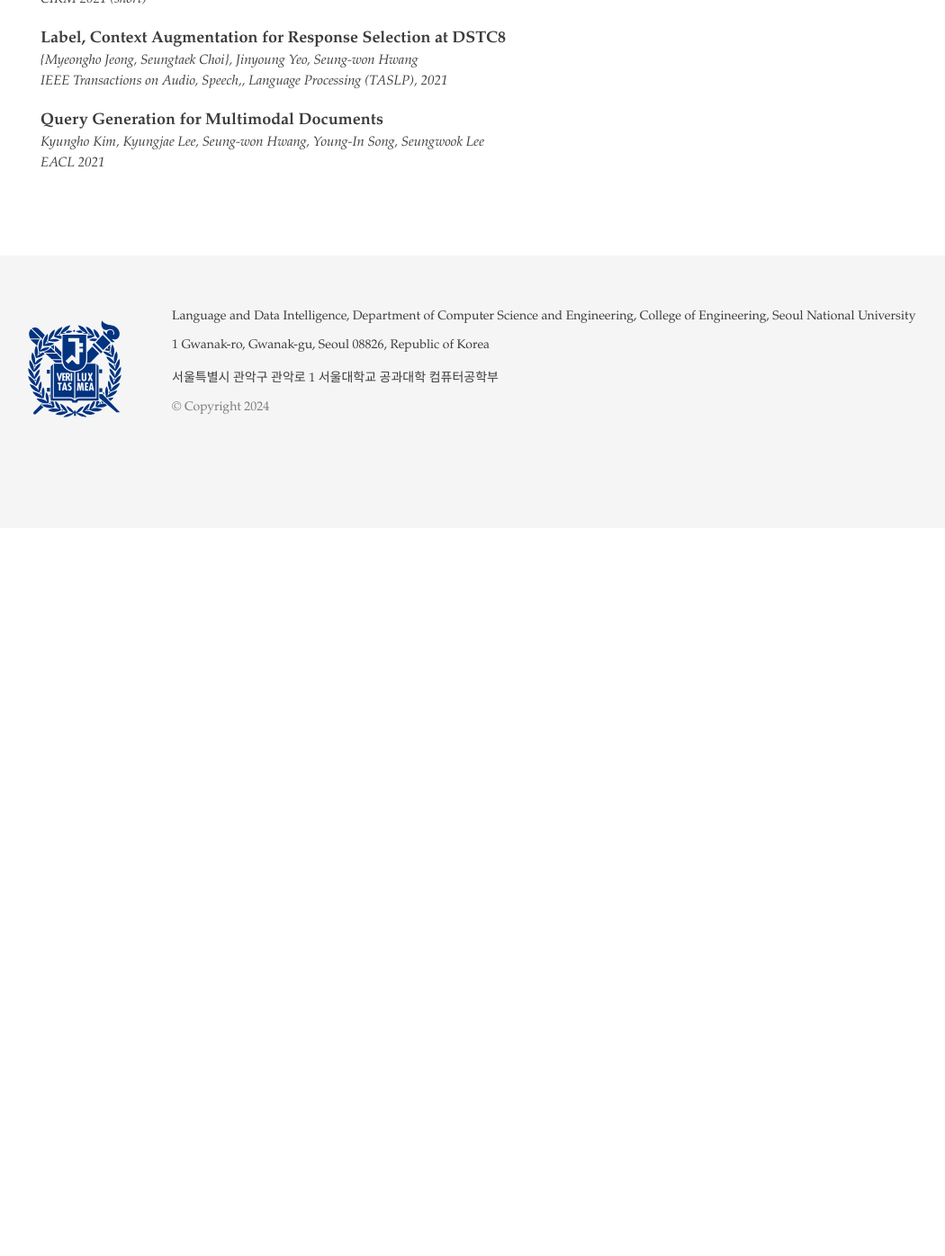
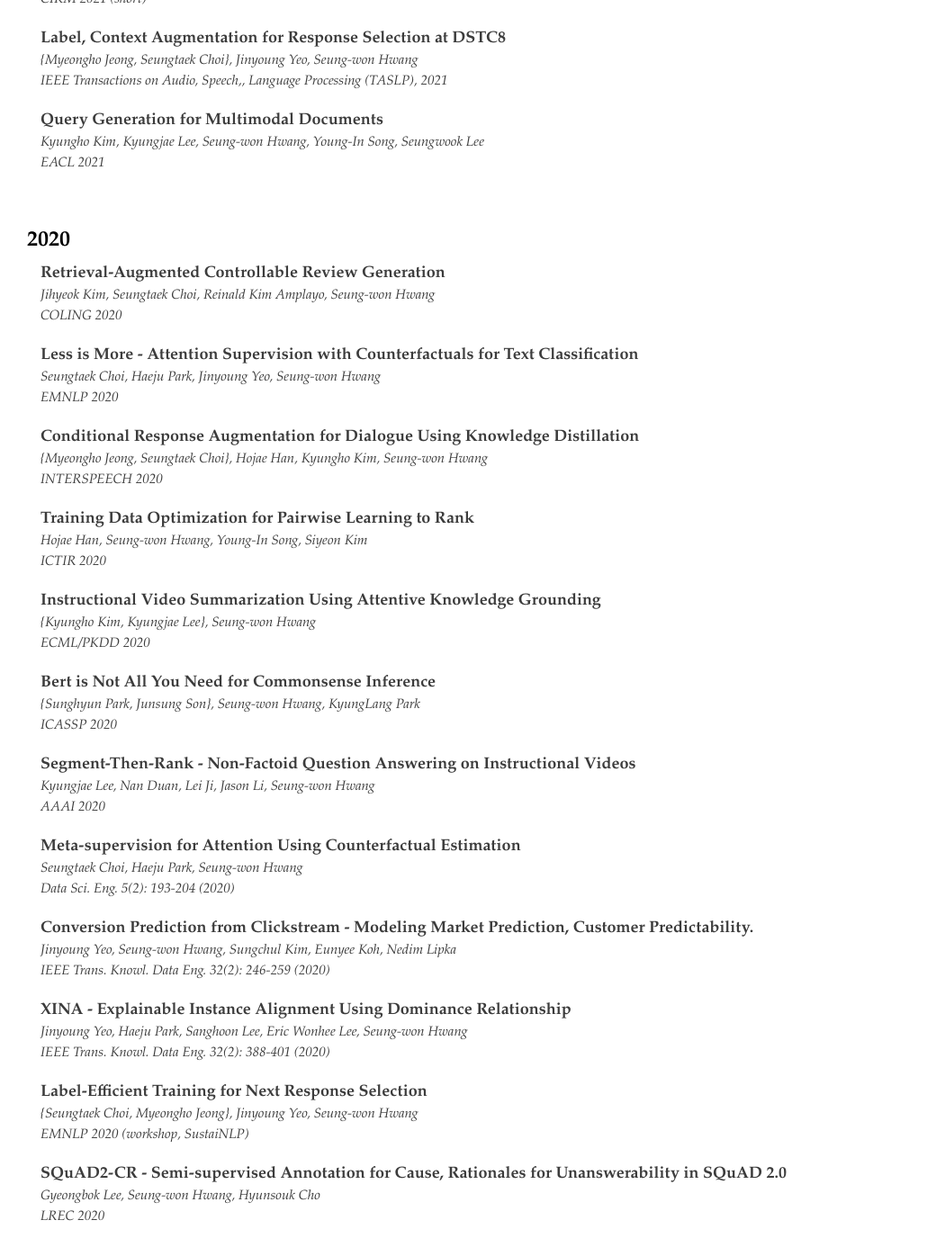
Before and after one commit to ldilab/ldilab.github.io, a Jekyll site: the page built from publications.html, in a window 1280 px wide and 1400 px high, scrolled down 3515 px. Shown: the top 1396 px of the window at 90% size, without its empty margins (0-1050 px from the left). Built offline with Jekyll 4.4.1, drawn with Linux system fonts in a browser that asks for light colours; before the commit the page ends 4102 px from its top, so only the background shows below that.

Commit message:
added 2020

```diff
--- a/_data/publications.yml
+++ b/_data/publications.yml
@@ -155,3 +155,56 @@
       Lee
     venue: EACL 2021
     link: https://doi.org/10.18653/v1/2021.eacl-main.54
+- year: 2020
+  papers:
+  - title: Retrieval-Augmented Controllable Review Generation
+    authors: Jihyeok Kim, Seungtaek Choi, Reinald Kim Amplayo, Seung-won Hwang
+    venue: COLING 2020
+    link: https://doi.org/10.18653/v1/2020.coling-main.207
+  - title: Less is More - Attention Supervision with Counterfactuals for Text Classification
+    authors: Seungtaek Choi, Haeju Park, Jinyoung Yeo, Seung-won Hwang
+    venue: EMNLP 2020
+    link: https://doi.org/10.18653/v1/2020.emnlp-main.543
+  - title: Conditional Response Augmentation for Dialogue Using Knowledge Distillation
+    authors: '{Myeongho Jeong, Seungtaek Choi}, Hojae Han, Kyungho Kim, Seung-won
+      Hwang'
+    venue: INTERSPEECH 2020
+    link: https://doi.org/10.21437/Interspeech.2020-1968
+  - title: Training Data Optimization for Pairwise Learning to Rank
+    authors: Hojae Han, Seung-won Hwang, Young-In Song, Siyeon Kim
+    venue: ICTIR 2020
+    link: https://doi.org/10.1145/3409256.3409824
+  - title: Instructional Video Summarization Using Attentive Knowledge Grounding
+    authors: '{Kyungho Kim, Kyungjae Lee}, Seung-won Hwang'
+    venue: ECML/PKDD 2020
+    link: https://doi.org/10.1007/978-3-030-67670-4_40
+  - title: Bert is Not All You Need for Commonsense Inference
+    authors: '{Sunghyun Park, Junsung Son}, Seung-won Hwang, KyungLang Park'
+    venue: ICASSP 2020
+    link: https://doi.org/10.1109/ICASSP40776.2020.9054147
+  - title: Segment-Then-Rank - Non-Factoid Question Answering on Instructional Videos
+    authors: Kyungjae Lee, Nan Duan, Lei Ji, Jason Li, Seung-won Hwang
+    venue: AAAI 2020
+    link: https://ojs.aaai.org/index.php/AAAI/article/view/6327
+  - title: Meta-supervision for Attention Using Counterfactual Estimation
+    authors: Seungtaek Choi, Haeju Park, Seung-won Hwang
+    venue: 'Data Sci. Eng. 5(2): 193-204 (2020)'
+    link: https://doi.org/10.1007/s41019-020-00119-z
+  - title: Conversion Prediction from Clickstream - Modeling Market Prediction, Customer
+      Predictability.
+    authors: Jinyoung Yeo, Seung-won Hwang, Sungchul Kim, Eunyee Koh, Nedim Lipka
+    venue: 'IEEE Trans. Knowl. Data Eng. 32(2): 246-259 (2020)'
+    link: https://doi.org/10.1109/TKDE.2018.2884467
+  - title: XINA - Explainable Instance Alignment Using Dominance Relationship
+    authors: Jinyoung Yeo, Haeju Park, Sanghoon Lee, Eric Wonhee Lee, Seung-won Hwang
+    venue: 'IEEE Trans. Knowl. Data Eng. 32(2): 388-401 (2020)'
+    link: https://doi.org/10.1109/TKDE.2018.2881956
+  - title: Label-Efficient Training for Next Response Selection
+    authors: '{Seungtaek Choi, Myeongho Jeong}, Jinyoung Yeo, Seung-won Hwang'
+    venue: EMNLP 2020 (workshop, SustaiNLP)
+    link: https://aclanthology.org/2020.sustainlp-1.22/
+  - title: SQuAD2-CR - Semi-supervised Annotation for Cause, Rationales for Unanswerability
+      in SQuAD 2.0
+    authors: Gyeongbok Lee, Seung-won Hwang, Hyunsouk Cho
+    venue: LREC 2020
+    link: https://aclanthology.org/2020.lrec-1.667/
```
